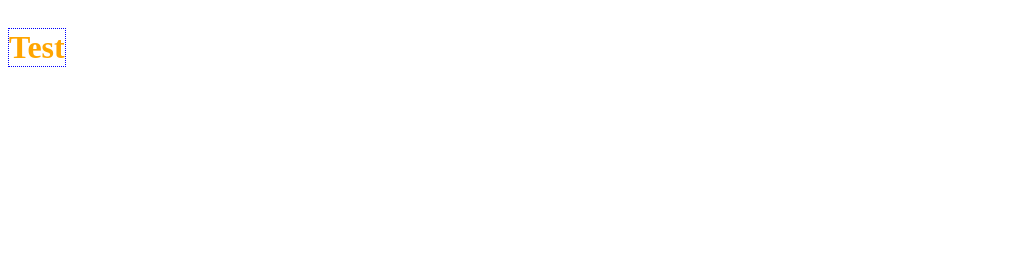
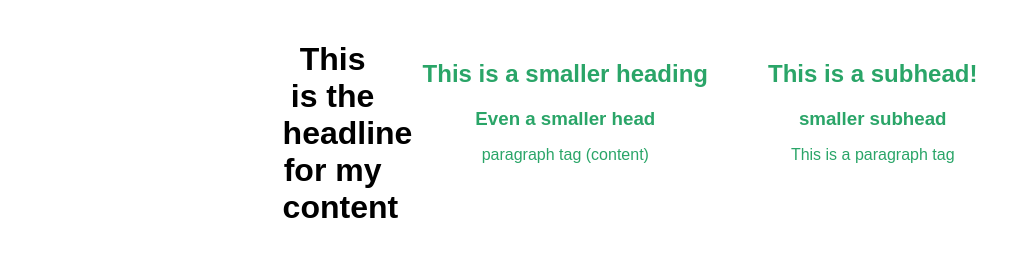
Before and after one commit to jzamora21/Jan-29--2-, a plain HTML site: page index.html in a window 1280 px wide. Shown: the whole page, without its empty margins (0-1031 px from the left). Drawn offline with Linux system fonts and the light colour scheme.

Commit message:
homework 21

```diff
--- a/index.html
+++ b/index.html
@@ -1,15 +1,22 @@
 <html>
     <head>
+        <meta charset="UTF-8">
+        <title> Jacqueline Layout</title>
     <link rel="stylesheet" href="style.css"/>
-
-   <style>
-
-
-   </style>
-
-</head>
-
+    </head>
     <body>
-        <h1>Test</h1>
+       <div class="container">
+   <h1>This is the headline for my content</h1>
+   <div class="card" id="card1">
+      <h2> This is a smaller heading</h2>
+      <h3>Even a smaller head</h3>
+      <p> paragraph tag (content)</p>
+   </div>
+   <div class="card" id="card2">
+    <h2> This is a subhead!</h2>
+    <h3> smaller subhead</h3>
+    <p> This is a paragraph tag</p>
+   </div>
+   </div>
     </body>
- </html>
+   <html>
--- a/style.css
+++ b/style.css
@@ -1,6 +1,43 @@
+body {
+    margin: 0%;
+    padding: 0%;
+    font-family: Arial, Helvetica, sans-serif;
+}
+
+.container {
+    text-align: center;
+    max-width: 1200px;
+    margin: auto;
+    padding: 20px;
+    display: flex;
+    flex-wrap: wrap;
+    justify-content: center;
+    gap: 20px;
+}
 h1{
-    color: orange;
-    margin: 20px 0px 10px;
-    border: 1px dotted blue;
-    display: inline-block;
+    width: 100px;
+    margin-bottom: 20px;
 }
+  .card {
+      border: 1px; color: black
+      border-top: 10px; color: rgb(42, 165, 104);
+      padding: 20px;
+      box-sizing: border-box;
+      flex: 0 0(calc(50% - 20px));
+  }
+
+  h2{
+    color: rgba(39, 11, 11, 0.56)
+    margin-bottom: 10px;
+  }
+  h3{
+    margin-bottom: 8px;
+  }
+  @media screen and  (max-width: 600px)
+
+    .container{
+        flex-direction: column;
+    }
+    .card{
+        flex-basis: auto;
+    }
```
Also changed, not shown: 1 other file.
